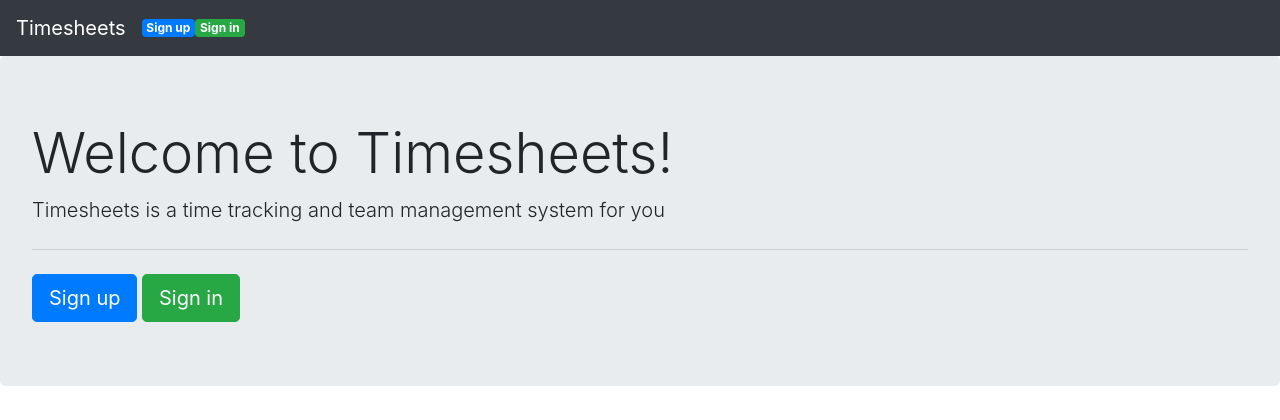
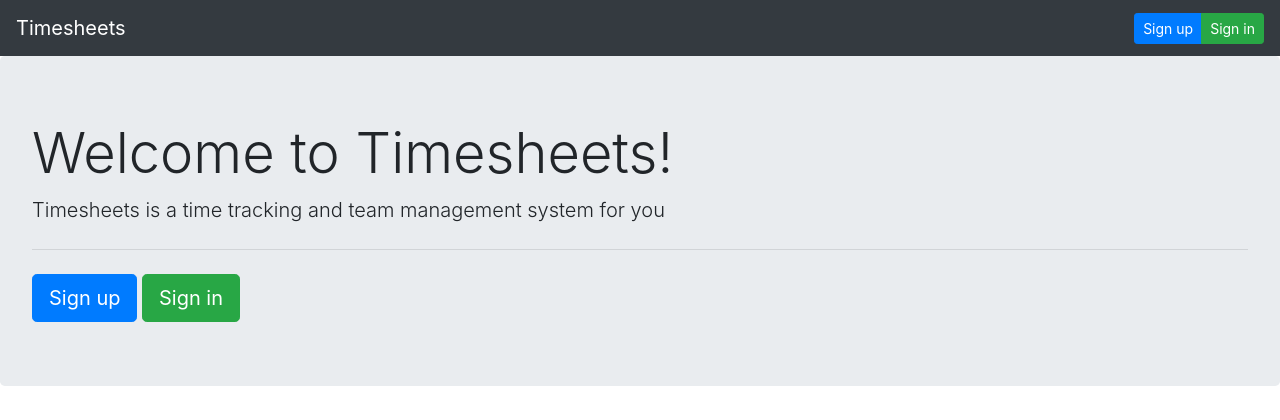
Before and after one commit to k0oda/timesheets, a Django app: page / in a window 1280 px wide. Shown: the top 420 px of the page. Run offline with Django 3.2, Linux system fonts and the light colour scheme; some libraries are stand-ins or nearby versions.

Commit message:
styling: move navbar buttons to right corner

```diff
--- a/templates/timesheets/base.html
+++ b/templates/timesheets/base.html
@@ -9,15 +9,19 @@
 <body>
     <nav class="navbar sticky-top navbar-expand-lg navbar-dark bg-dark">
         <a class="navbar-brand" href="/">Timesheets</a>
+        <ul class="nav ml-auto">
             {% if request.user.is_authenticated %}
                 <span class="badge badge-secondary">
                     {{ request.user }}
                 </span>
                 <a class="badge badge-danger" href="{% url 'exit' %}">Exit</a>
             {% else %}
-            <a class="badge badge-primary" href="{% url 'register' %}">Sign up</a>
-            <a class="badge badge-success" href="{% url 'login' %}">Sign in</a>
+                <div class="btn-group">
+                    <a class="btn btn-primary btn-sm" href="{% url 'register' %}">Sign up</a>
+                    <a class="btn btn-success btn-sm" href="{% url 'login' %}">Sign in</a>
+                </div>
             {% endif %}
+        </ul>
     </nav>
     {% block content %}
     {% endblock content %}
```
Lines whose indentation alone changed are shown as unchanged.
